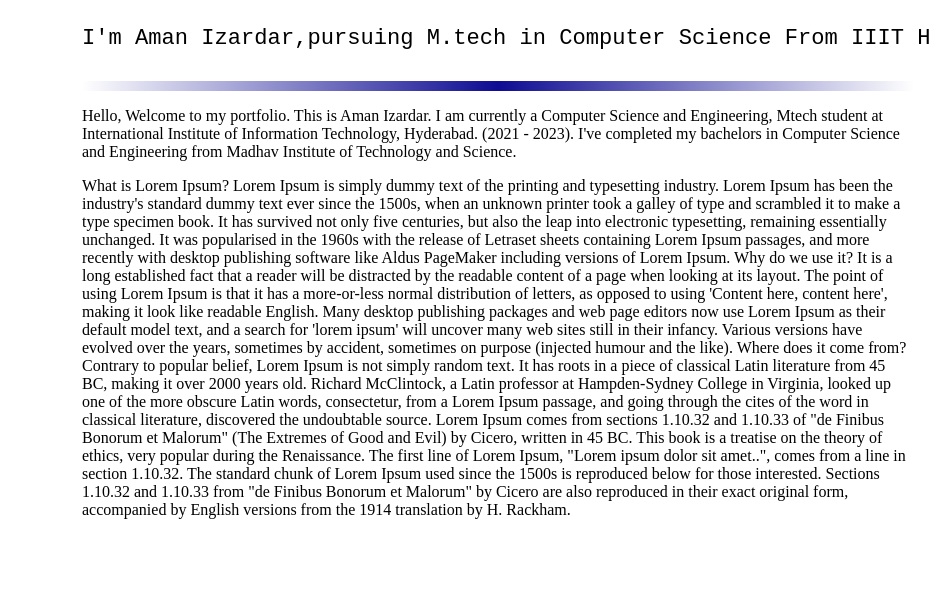
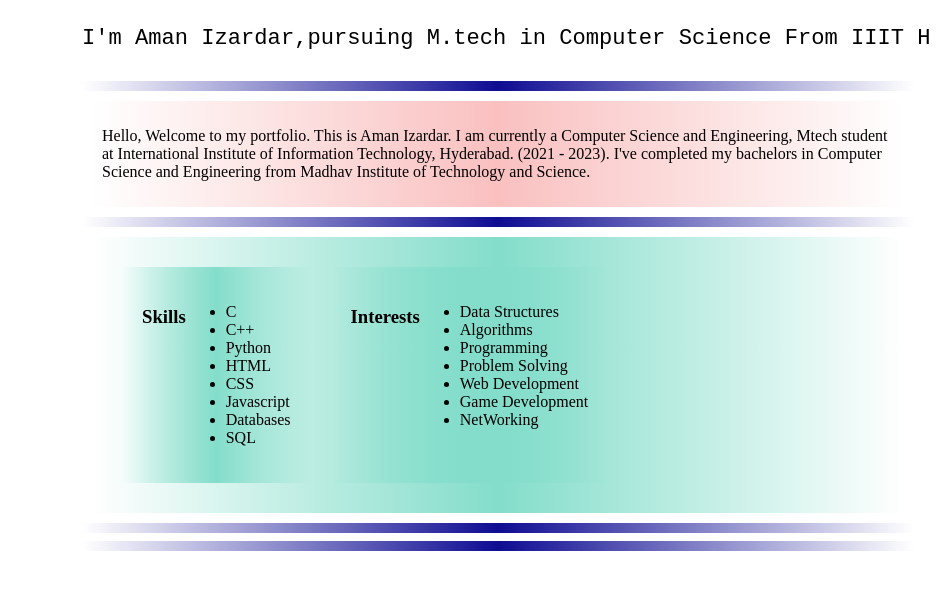
Before and after one commit to amanizardar/amanizardar.github.io, a plain HTML site: page index.html in a window 1280 px wide. Shown: the part 159-748 px from the top of the page, 342-1280 px from the left. Drawn offline with Linux system fonts and the light colour scheme.

Commit message:
Added Home page Content

```diff
--- a/index.css
+++ b/index.css
@@ -89,6 +89,25 @@ hr.dotted {
     height: 10px;
     background-image: linear-gradient(to right, transparent, rgb(14, 12, 146), transparent);
   }
+
+.home-inside0
+{
+    margin: 10px;
+    padding: 10px;
+    background-image: linear-gradient(to right, transparent, #fac0c0, transparent);
+
+}
+
+.home-inside,.home-inside1,.home-inside2
+{
+    /* float: left; */
+    display: flex;
+    margin: 10px;
+    padding: 20px;
+    /* text-align: center; */
+    background-image: linear-gradient(to right, transparent, rgb(131, 221, 202), transparent);
+
+}
 
 .education-inner
 {
--- a/index.html
+++ b/index.html
@@ -20,8 +20,6 @@
 
 
 
-
-
     <div class="left_window" >
         <img src="Media/pic.jpg" alt="Aman" width="300" height="300" >
         <h1 id="name">Aman Izardar</h1>
@@ -36,24 +34,49 @@
          </div>
 
          <hr class="dotted">
+
+         <div class="home-inside0">
          <p>
             Hello, Welcome to my portfolio. This is Aman Izardar. I am currently a Computer Science and Engineering, Mtech student at International Institute of Information Technology, Hyderabad. (2021 - 2023). I've completed my bachelors in Computer Science and Engineering from Madhav Institute of Technology and Science.
          </p>
+        </div>
 
-     <p>
-        What is Lorem Ipsum?
+         <hr class="dotted">
 
-        Lorem Ipsum is simply dummy text of the printing and typesetting industry. Lorem Ipsum has been the industry's standard dummy text ever since the 1500s, when an unknown printer took a galley of type and scrambled it to make a type specimen book. It has survived not only five centuries, but also the leap into electronic typesetting, remaining essentially unchanged. It was popularised in the 1960s with the release of Letraset sheets containing Lorem Ipsum passages, and more recently with desktop publishing software like Aldus PageMaker including versions of Lorem Ipsum.
-        Why do we use it?
+         <div class="home-inside">
+            <div class="home-inside1">
+                <h3>Skills</h3>
+                <ul>
+                    <li>C</li>
+                    <li>C++</li>
+                    <li>Python</li>
+                    <li>HTML</li>
+                    <li>CSS</li>
+                    <li>Javascript</li>
+                    <li>Databases</li>
+                    <li>SQL</li>
+                </ul>
+            </div>
 
-        It is a long established fact that a reader will be distracted by the readable content of a page when looking at its layout. The point of using Lorem Ipsum is that it has a more-or-less normal distribution of letters, as opposed to using 'Content here, content here', making it look like readable English. Many desktop publishing packages and web page editors now use Lorem Ipsum as their default model text, and a search for 'lorem ipsum' will uncover many web sites still in their infancy. Various versions have evolved over the years, sometimes by accident, sometimes on purpose (injected humour and the like).
+            <div class="home-inside2">
+                <h3>Interests</h3>
+                <ul>
+                    <li>Data Structures</li>
+                    <li>Algorithms</li>
+                    <li>Programming</li>
+                    <li>Problem Solving</li>
+                    <li>Web Development</li>
+                    <li>Game Development</li>
+                    <li>NetWorking</li>
+                </ul>
+            </div>
 
-        Where does it come from?
+        </div>
+        <hr class="dotted">
+        <hr class="dotted">
 
-        Contrary to popular belief, Lorem Ipsum is not simply random text. It has roots in a piece of classical Latin literature from 45 BC, making it over 2000 years old. Richard McClintock, a Latin professor at Hampden-Sydney College in Virginia, looked up one of the more obscure Latin words, consectetur, from a Lorem Ipsum passage, and going through the cites of the word in classical literature, discovered the undoubtable source. Lorem Ipsum comes from sections 1.10.32 and 1.10.33 of "de Finibus Bonorum et Malorum" (The Extremes of Good and Evil) by Cicero, written in 45 BC. This book is a treatise on the theory of ethics, very popular during the Renaissance. The first line of Lorem Ipsum, "Lorem ipsum dolor sit amet..", comes from a line in section 1.10.32.
 
-        The standard chunk of Lorem Ipsum used since the 1500s is reproduced below for those interested. Sections 1.10.32 and 1.10.33 from "de Finibus Bonorum et Malorum" by Cicero are also reproduced in their exact original form, accompanied by English versions from the 1914 translation by H. Rackham.
-        </p>
+
     </div>
 
 
@@ -63,26 +86,49 @@
             <h1>Hola Amigos!</h1>
             <p>I'm Aman Izardar,pursuing M.tech in Computer Science From IIIT Hyderabad.</p>
          </div>
+
          <hr class="dotted">
 
+         <div class="home-inside0">
          <p>
             Hello, Welcome to my portfolio. This is Aman Izardar. I am currently a Computer Science and Engineering, Mtech student at International Institute of Information Technology, Hyderabad. (2021 - 2023). I've completed my bachelors in Computer Science and Engineering from Madhav Institute of Technology and Science.
          </p>
+        </div>
 
-         <p>
-           What is Lorem Ipsum?
+         <hr class="dotted">
 
-           Lorem Ipsum is simply dummy text of the printing and typesetting industry. Lorem Ipsum has been the industry's standard dummy text ever since the 1500s, when an unknown printer took a galley of type and scrambled it to make a type specimen book. It has survived not only five centuries, but also the leap into electronic typesetting, remaining essentially unchanged. It was popularised in the 1960s with the release of Letraset sheets containing Lorem Ipsum passages, and more recently with desktop publishing software like Aldus PageMaker including versions of Lorem Ipsum.
-           Why do we use it?
+         <div class="home-inside">
+            <div class="home-inside1">
+                <h3>Skills</h3>
+                <ul>
+                    <li>C</li>
+                    <li>C++</li>
+                    <li>Python</li>
+                    <li>HTML</li>
+                    <li>CSS</li>
+                    <li>Javascript</li>
+                    <li>Databases</li>
+                    <li>SQL</li>
+                </ul>
+            </div>
 
-           It is a long established fact that a reader will be distracted by the readable content of a page when looking at its layout. The point of using Lorem Ipsum is that it has a more-or-less normal distribution of letters, as opposed to using 'Content here, content here', making it look like readable English. Many desktop publishing packages and web page editors now use Lorem Ipsum as their default model text, and a search for 'lorem ipsum' will uncover many web sites still in their infancy. Various versions have evolved over the years, sometimes by accident, sometimes on purpose (injected humour and the like).
+            <div class="home-inside2">
+                <h3>Interests</h3>
+                <ul>
+                    <li>Data Structures</li>
+                    <li>Algorithms</li>
+                    <li>Programming</li>
+                    <li>Problem Solving</li>
+                    <li>Web Development</li>
+                    <li>Game Development</li>
+                    <li>NetWorking</li>
+                </ul>
+            </div>
 
-           Where does it come from?
+        </div>
+        <hr class="dotted">
+        <hr class="dotted">
 
-           Contrary to popular belief, Lorem Ipsum is not simply random text. It has roots in a piece of classical Latin literature from 45 BC, making it over 2000 years old. Richard McClintock, a Latin professor at Hampden-Sydney College in Virginia, looked up one of the more obscure Latin words, consectetur, from a Lorem Ipsum passage, and going through the cites of the word in classical literature, discovered the undoubtable source. Lorem Ipsum comes from sections 1.10.32 and 1.10.33 of "de Finibus Bonorum et Malorum" (The Extremes of Good and Evil) by Cicero, written in 45 BC. This book is a treatise on the theory of ethics, very popular during the Renaissance. The first line of Lorem Ipsum, "Lorem ipsum dolor sit amet..", comes from a line in section 1.10.32.
-
-           The standard chunk of Lorem Ipsum used since the 1500s is reproduced below for those interested. Sections 1.10.32 and 1.10.33 from "de Finibus Bonorum et Malorum" by Cicero are also reproduced in their exact original form, accompanied by English versions from the 1914 translation by H. Rackham.
-           </p>
     </div>
 
     <div class="Education_content" >
@@ -178,6 +224,8 @@
 
 
 
+
+
     </div>
 
     <div class="home_content_lw">
@@ -239,9 +287,15 @@
 
     </div>
 
-
+    <div class="Pending">
+        <!-- <div class="badge-base LI-profile-badge" data-locale="en_US" data-size="medium" data-theme="dark" data-type="VERTICAL" data-vanity="amanizardar" data-version="v1"><a class="badge-base__link LI-simple-link" href="https://in.linkedin.com/in/amanizardar?trk=profile-badge"></a></div> -->
+        <!-- <iframe src="Media/RESUME-Aman Izardar.pdf" width="100%" height="1000px">
+        </iframe> -->
+    </div>
 
 
     <script src="index.js"></script>
+    <script src="https://platform.linkedin.com/badges/js/profile.js" async defer type="text/javascript"></script>
+
 </body>
 </html>
```
Also changed, not shown: 1 other file. Lines whose indentation alone changed are shown as unchanged.
